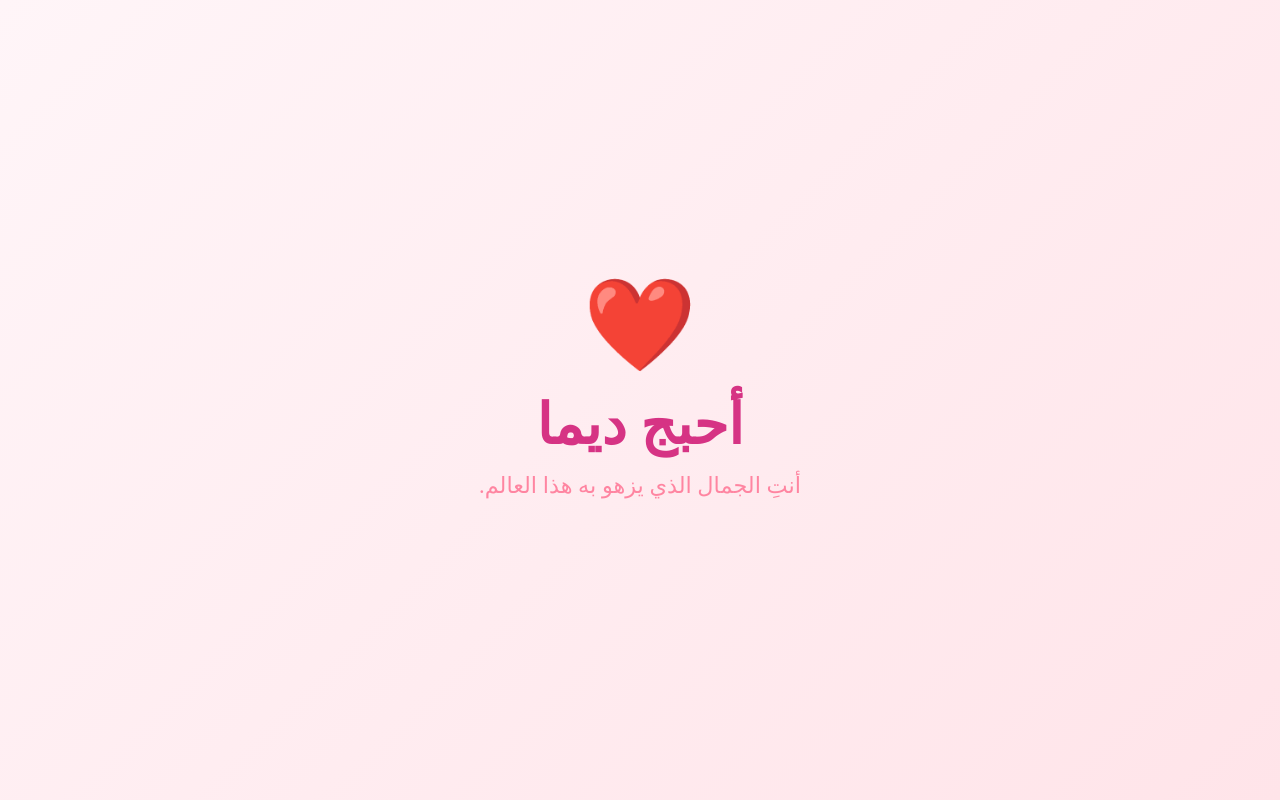
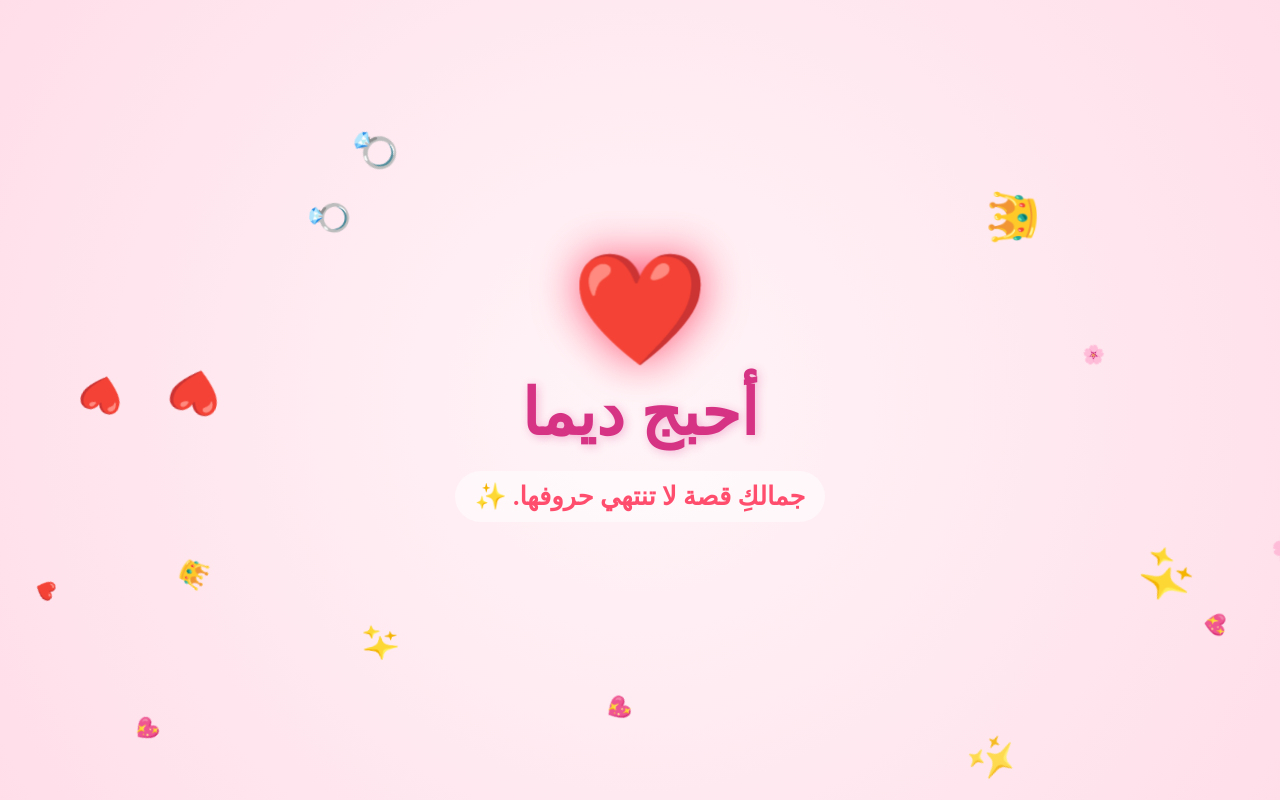
Before and after one commit to sank0o/Elite, a Next.js app: page / in a window 1280 px wide. Built offline with nearby package versions, Linux system fonts and the light colour scheme.

Commit message:
Update page.js

```diff
--- a/app/page.js
+++ b/app/page.js
@@ -1,59 +1,97 @@
 'use client';
+import React, { useEffect, useState } from 'react';
 
-export default function HeartPage() {
+export default function LuxuryLovePage() {
   return (
     <div style={{
       height: '100vh',
+      width: '100vw',
       display: 'flex',
       flexDirection: 'column',
       alignItems: 'center',
       justifyContent: 'center',
       direction: 'rtl',
       textAlign: 'center',
-      background: 'linear-gradient(135deg, #fff5f8 0%, #ffe4e9 100%)', // خلفية متدرجة جميلة
+      background: 'radial-gradient(circle, #fff5f8 0%, #ffdee9 100%)', // خلفية فخمة
       margin: 0,
-      overflow: 'hidden'
+      overflow: 'hidden',
+      position: 'relative'
     }}>
-      {/* ستايل الأنيميشن للقلب */}
+
+      {/* ستايلات الأنيميشن */}
       <style>{`
         @keyframes heartbeat {
-          0% { transform: scale(1); }
-          25% { transform: scale(1.1); }
-          50% { transform: scale(1); }
-          75% { transform: scale(1.2); }
-          100% { transform: scale(1); }
+          0% { transform: scale(1); filter: drop-shadow(0 0 5px #ff4d6d); }
+          50% { transform: scale(1.15); filter: drop-shadow(0 0 20px #ff4d6d); }
+          100% { transform: scale(1); filter: drop-shadow(0 0 5px #ff4d6d); }
+        }
+        @keyframes floating {
+          0% { transform: translateY(0px) rotate(0deg); opacity: 0; }
+          10% { opacity: 1; }
+          90% { opacity: 1; }
+          100% { transform: translateY(-100vh) rotate(360deg); opacity: 0; }
+        }
+        .emoji {
+          position: absolute;
+          bottom: -50px;
+          font-size: 2rem;
+          user-select: none;
+          pointer-events: none;
+          animation: floating 6s linear infinite;
         }
       `}</style>
 
-      {/* القلب المتحرك */}
+      {/* ملصقات حب متطايرة في الخلفية */}
+      {[...Array(15)].map((_, i) => (
+        <div
+          key={i}
+          className="emoji"
+          style={{
+            left: `${Math.random() * 100}%`,
+            animationDelay: `${Math.random() * 5}s`,
+            fontSize: `${1 + Math.random() * 2}rem`
+          }}
+        >
+          {['❤️', '💖', '✨', '🌸', '💍', '👑'][i % 6]}
+        </div>
+      ))}
+
+      {/* القلب النابض الرئيسي */}
       <div style={{
-        fontSize: '5rem',
-        animation: 'heartbeat 1.5s infinite ease-in-out',
-        marginBottom: '20px',
-        display: 'inline-block'
+        fontSize: '6rem',
+        animation: 'heartbeat 1.2s infinite ease-in-out',
+        marginBottom: '10px',
+        zIndex: 2
       }}>
         ❤️
       </div>
 
-      {/* النص الأساسي */}
+      {/* النص الأساسي ببهرجة */}
       <h1 style={{
-        fontSize: '3.5rem',
+        fontSize: '4rem',
         color: '#d63384',
         margin: '0',
-        fontFamily: 'serif'
+        fontFamily: 'serif',
+        textShadow: '2px 2px 10px rgba(214, 51, 132, 0.3)',
+        zIndex: 2
       }}>
         أحبج ديما
       </h1>
 
-      {/* الرسالة الرقيقة */}
+      {/* رسالة الجمال */}
       <p style={{
-        fontSize: '1.4rem',
-        color: '#ff85a1',
-        marginTop: '15px',
-        fontWeight: '300'
+        fontSize: '1.6rem',
+        color: '#ff4d6d',
+        marginTop: '20px',
+        fontWeight: 'bold',
+        zIndex: 2,
+        backgroundColor: 'rgba(255, 255, 255, 0.5)',
+        padding: '10px 20px',
+        borderRadius: '50px'
       }}>
-        أنتِ الجمال الذي يزهو به هذا العالم.
+        جمالكِ قصة لا تنتهي حروفها. ✨
       </p>
+
     </div>
   );
 }
```
